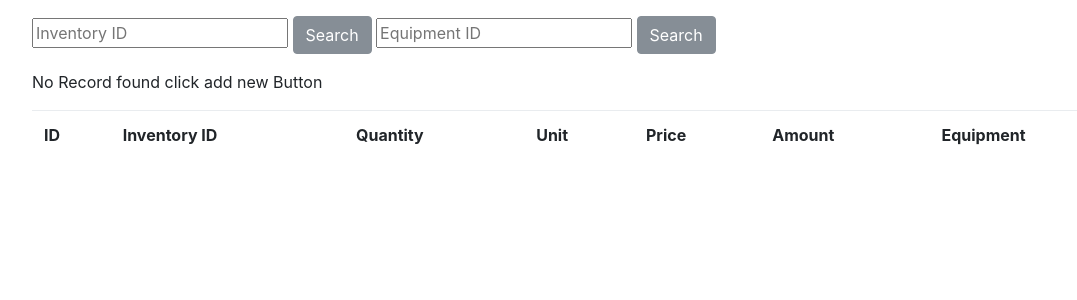
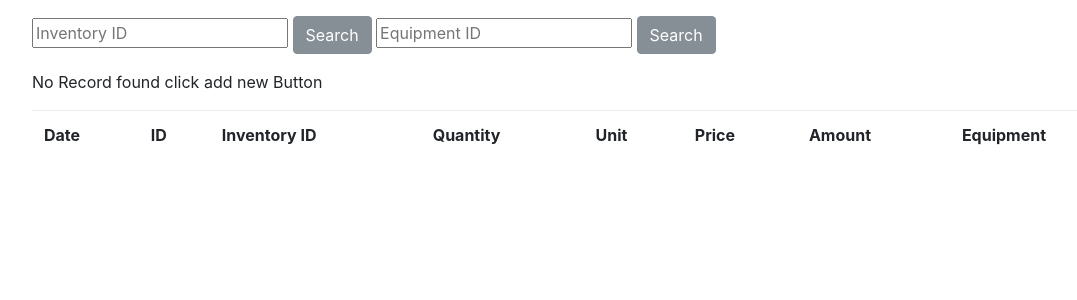
Before and after one commit to joeygracesabusido/inventory_management, a Django app: template inventory/inventory_management/templates/inventoryList.html in a window 1280 px wide. Shown: the part 56-356 px from the top of the page, without its empty margins (53-1130 px from the left). Run offline with Django 4.2, Linux system fonts and the light colour scheme; the template is opened without the code that fills it, so the values that code supplies are empty; some libraries are stand-ins or nearby versions.

Commit message:
4.23.22 10:59 am

```diff
--- a/inventory/inventory_management/templates/inventory.html
+++ b/inventory/inventory_management/templates/inventory.html
@@ -2,7 +2,7 @@
 
 {% block content %}
 
-<s>
+
     <form action="{% url 'insert-inventory-in' %}" method="POST">
         {% csrf_token %}
         <div  class="container mt-2"><br>
@@ -78,6 +78,7 @@
 
 
         </div>
+        <div>
             <div class="container mt-3">
                 <table class="table table-borderless">
                     <thead class="font-weight-bold">
@@ -107,7 +108,7 @@
                     </tbody>
                 </table>
             </div>
-
+        </div>
         <div class="container mt 1">
             <button type= "submit" class="btn btn-primary">Save</button>
         </div>
--- a/inventory/inventory_management/templates/inventoryList.html
+++ b/inventory/inventory_management/templates/inventoryList.html
@@ -25,7 +25,7 @@
         <table class="table table-borderless">
             <thead class="border-bottom font-weight-bold">
 
-                    <!-- <td>Date</td> -->
+                    <td>Date</td>
                     <td>ID</td>
                     <td>Inventory ID</td>
                     <td>Quantity</td>
@@ -39,7 +39,7 @@
                 {% for list in inventory_list%}
 
                     <tr>
-                        <!-- <td>{{list.transactions_inventory.trans_date}}</td> -->
+                        <td>{{list.transactions_inventory.trans_date}}</td>
                         <td>{{list.id}}</td>
                         <td>{{list.inventory_id}}</td>
                         <td>{{list.quantity}}</td>
--- a/inventory/inventory_management/views.py
+++ b/inventory/inventory_management/views.py
@@ -220,6 +220,9 @@ def inventory_list(request):
 
     if request.method=="POST":
 
+        # equipment_search = request.POST.get('equipment_id')
+        # inventory_search = request.POST.get('Inventory_id')
+
         search_param = request.POST.get('equipment_id')
 
         searchResult = inventory_transaction.objects.raw('SELECT id, inventory_id, quantity,\
```
Also changed, not shown: inventory/db.sqlite3. Lines whose indentation alone changed are shown as unchanged.
